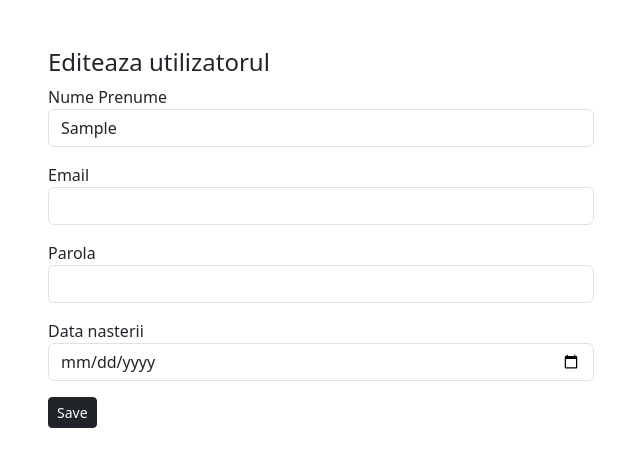
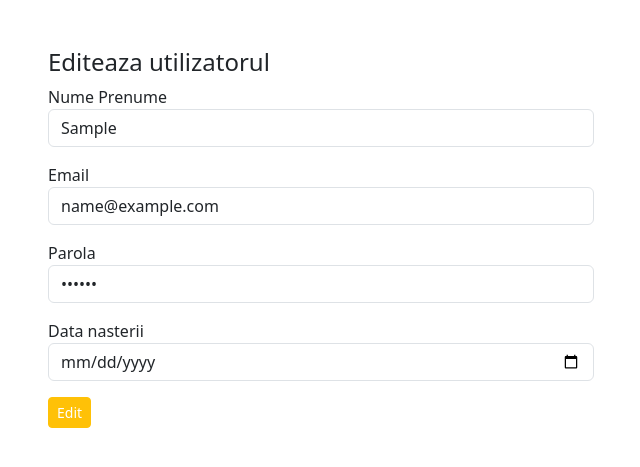
Before and after one commit to padure/aaw2141, a PHP site: page /edit.php?id=1 in a window 1280 px wide. Shown: the top 467 px of the page, without its empty margins (319-959 px from the left). Run offline with PHP 8.4, Linux system fonts and the light colour scheme; tables that the repository leaves empty or names only in its code hold one stand-in row (values such as "Sample post").

Commit message:
Teorie 8

```diff
--- a/teorie8/edit.php
+++ b/teorie8/edit.php
@@ -6,6 +6,13 @@
         $stmt = $pdo->prepare($sql);
         $stmt->execute(['id' => $id]);
         $user = $stmt->fetch();
+        if($_SERVER['REQUEST_METHOD'] == 'POST'){
+            $numePrenume = $_POST['nume_prenume'];
+            $email = $_POST['email'];
+            $password = $_POST['password'];
+            $dataNasterii = $_POST['data_nasterii'];
+            $sql = "UPDATE users SET nume_prenume = :nume_prenume, email = :email, parola = :parola, data_nasterii = :data_nasterii WHERE id = :id";
+        }
         $pdo = null;
     } catch (PDOException $e) {
         die("Eroare la conexiune. " . $e->getMessage());
@@ -32,17 +39,17 @@
                     </div>
                     <div class="mb-3">
                         <label for="email">Email</label>
-                        <input type="email" name="email" id="email" class="form-control">
+                        <input type="email" name="email" id="email" class="form-control" value="<?=$user['email']?>">
                     </div>
                     <div class="mb-3">
                         <label for="password">Parola</label>
-                        <input type="password" name="password" id="password" class="form-control">
+                        <input type="password" name="password" id="password" class="form-control" value="<?=$user['parola']?>">
                     </div>
                     <div class="mb-3">
                         <label for="data_nasterii">Data nasterii</label>
-                        <input type="date" name="data_nasterii" id="data_nasterii" class="form-control">
+                        <input type="date" name="data_nasterii" id="data_nasterii" class="form-control" value="<?=$user['data_nasterii']?>">
                     </div>
-                    <button class="btn btn-dark btn-sm" type="submit">Save</button>
+                    <button class="btn btn-warning text-white btn-sm" type="submit">Edit</button>
                 </form>
             </div>
         </div>
```
